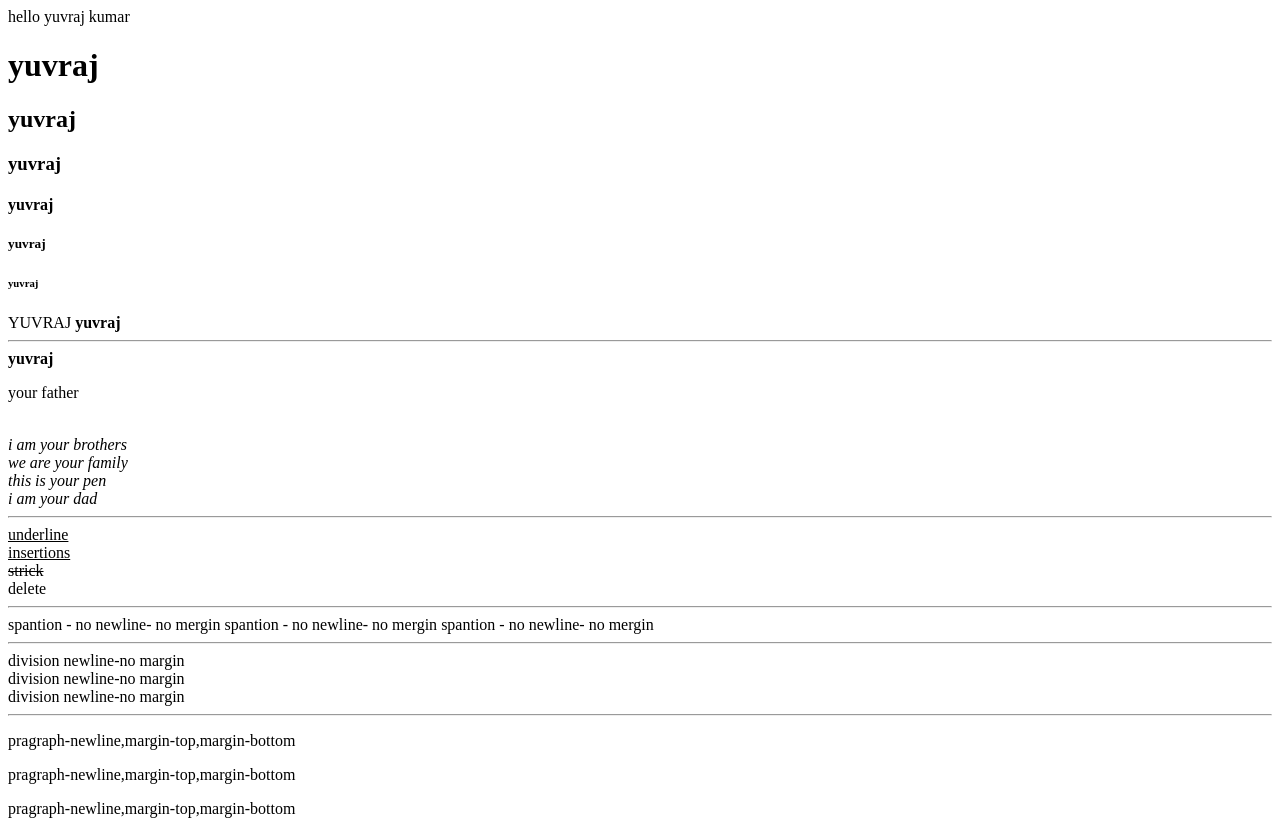
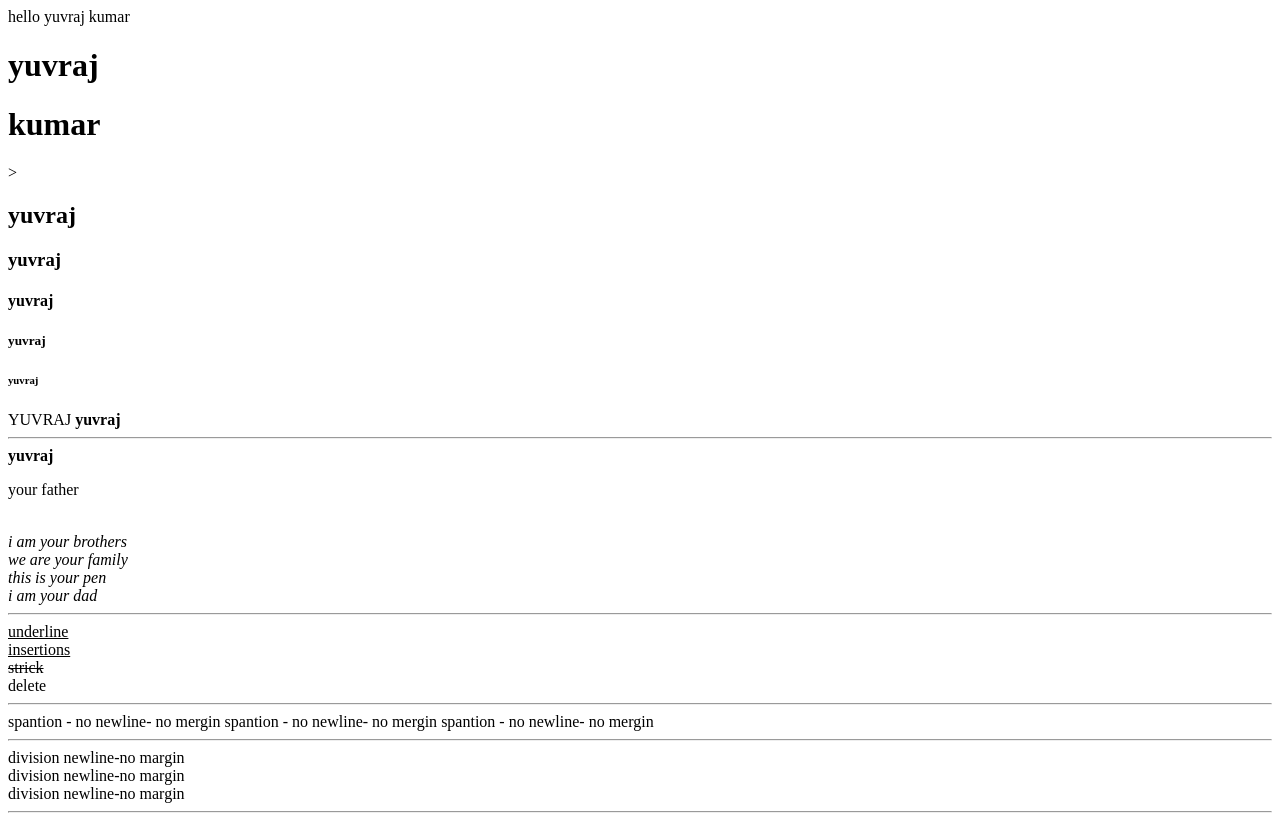
Before and after one commit to yuvraj5657663/basic-html, a plain HTML site: page first.html in a window 1280 px wide. Shown: the top 821 px of the page. Drawn offline with Linux system fonts and the light colour scheme.

Commit message:
Update first.html

```diff
--- a/first.html
+++ b/first.html
@@ -5,6 +5,7 @@
 <body>
  hello yuvraj kumar
  <h1> yuvraj</h1>
+ <h1> kumar</h1>>
  <h2> yuvraj</h2>
  <h3> yuvraj </h3>
  <h4> yuvraj</h4>
```
